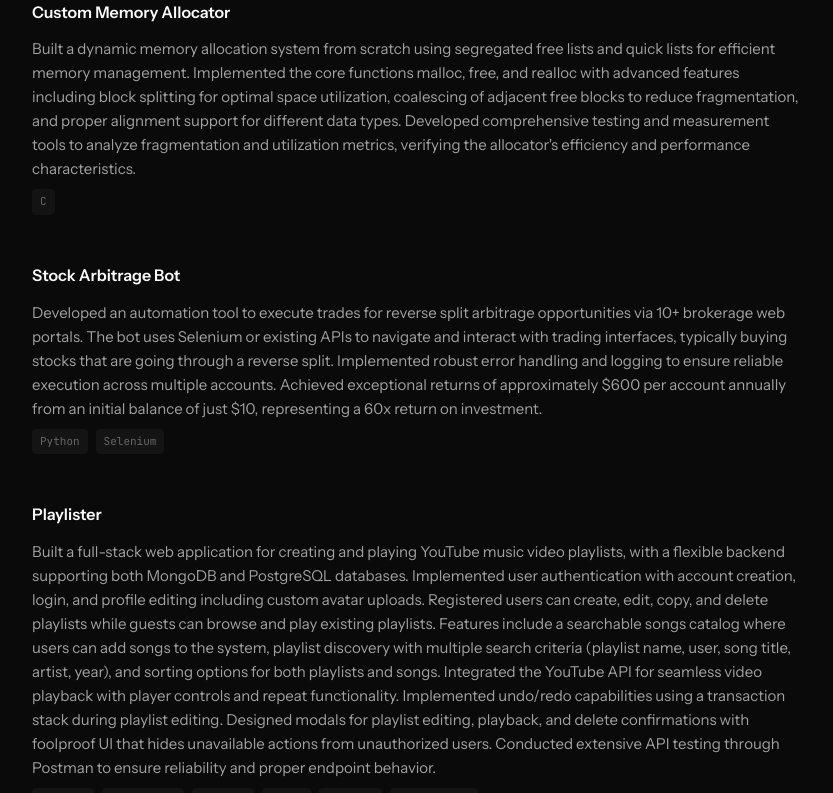
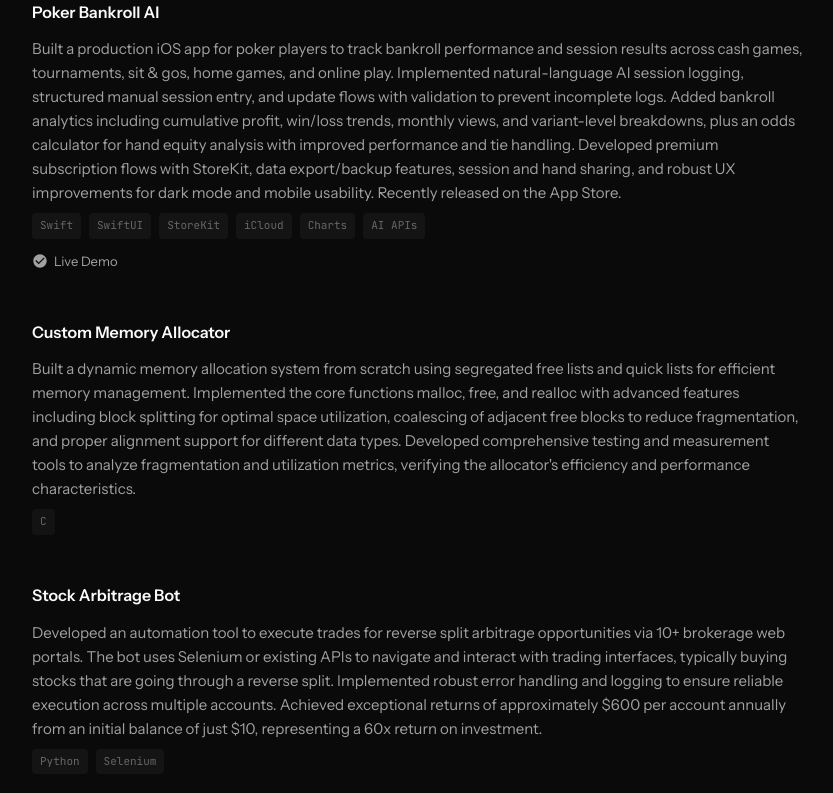
Before and after one commit to jakealessi/PortfolioWebsite, a React (Vite) app: page / in a window 1280 px wide. Shown: the part 2865-3658 px from the top of the page, without its empty margins (232-1065 px from the left). Built offline with nearby package versions, Linux system fonts and the light colour scheme.

Commit message:
added poker app to the website

```diff
--- a/src/App.jsx
+++ b/src/App.jsx
@@ -413,6 +413,12 @@ function Portfolio() {
 
           {[
             {
+              title: 'Poker Bankroll AI',
+              tech: ['Swift', 'SwiftUI', 'StoreKit', 'iCloud', 'Charts', 'AI APIs'],
+              desc: 'Built a production iOS app for poker players to track bankroll performance and session results across cash games, tournaments, sit & gos, home games, and online play. Implemented natural-language AI session logging, structured manual session entry, and update flows with validation to prevent incomplete logs. Added bankroll analytics including cumulative profit, win/loss trends, monthly views, and variant-level breakdowns, plus an odds calculator for hand equity analysis with improved performance and tie handling. Developed premium subscription flows with StoreKit, data export/backup features, session and hand sharing, and robust UX improvements for dark mode and mobile usability. Recently released on the App Store.',
+              liveUrl: 'https://apps.apple.com/app/id6759470443',
+            },
+            {
               title: 'Custom Memory Allocator',
               tech: ['C'],
               desc: 'Built a dynamic memory allocation system from scratch using segregated free lists and quick lists for efficient memory management. Implemented the core functions malloc, free, and realloc with advanced features including block splitting for optimal space utilization, coalescing of adjacent free blocks to reduce fragmentation, and proper alignment support for different data types. Developed comprehensive testing and measurement tools to analyze fragmentation and utilization metrics, verifying the allocator\'s efficiency and performance characteristics.',
```
